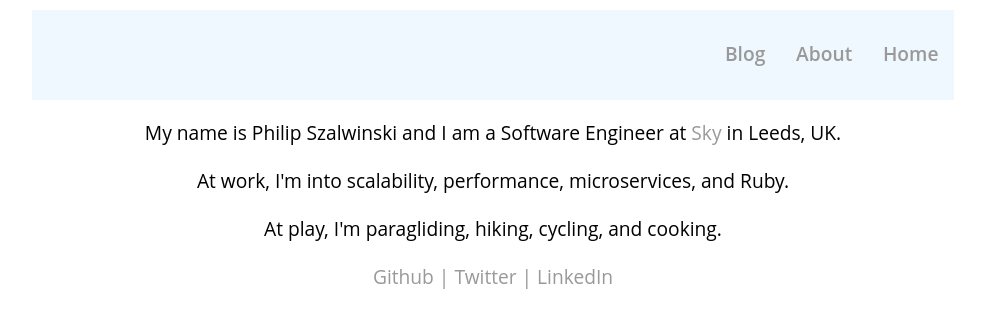
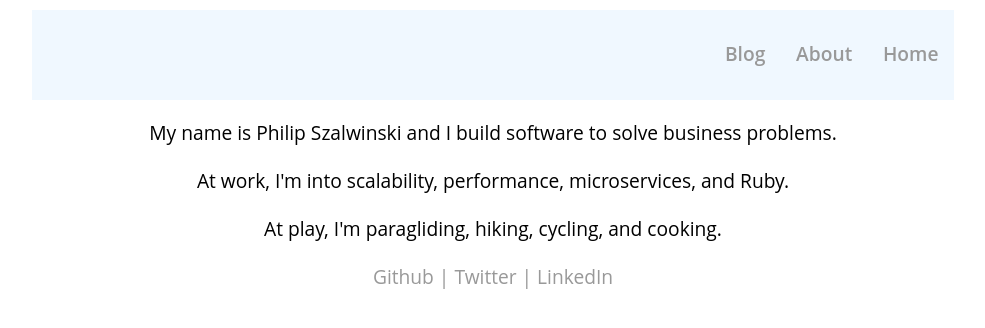
Before and after one commit to pszals/pszals.github.io, a Jekyll site: the page built from index.html, in a window 1280 px wide. Shown: the top 328 px of the page, without its empty margins (147-1132 px from the left). Built offline with Jekyll 4.4.1, drawn with Linux system fonts in a browser that asks for light colours; Markdown is read by kramdown in place of the engine named in the settings.

Commit message:
Update work info

```diff
--- a/index.html
+++ b/index.html
@@ -11,7 +11,7 @@ author: Philip Szalwinski
 ---
 <div class="home">
   <p>
-  My name is Philip Szalwinski and I am a Software Engineer at <a href="http://www.sky.com">Sky</a> in Leeds, UK.
+  My name is Philip Szalwinski and I build software to solve business problems.
   </p>
   <p>
   At work, I'm into scalability, performance, microservices, and Ruby.
```
